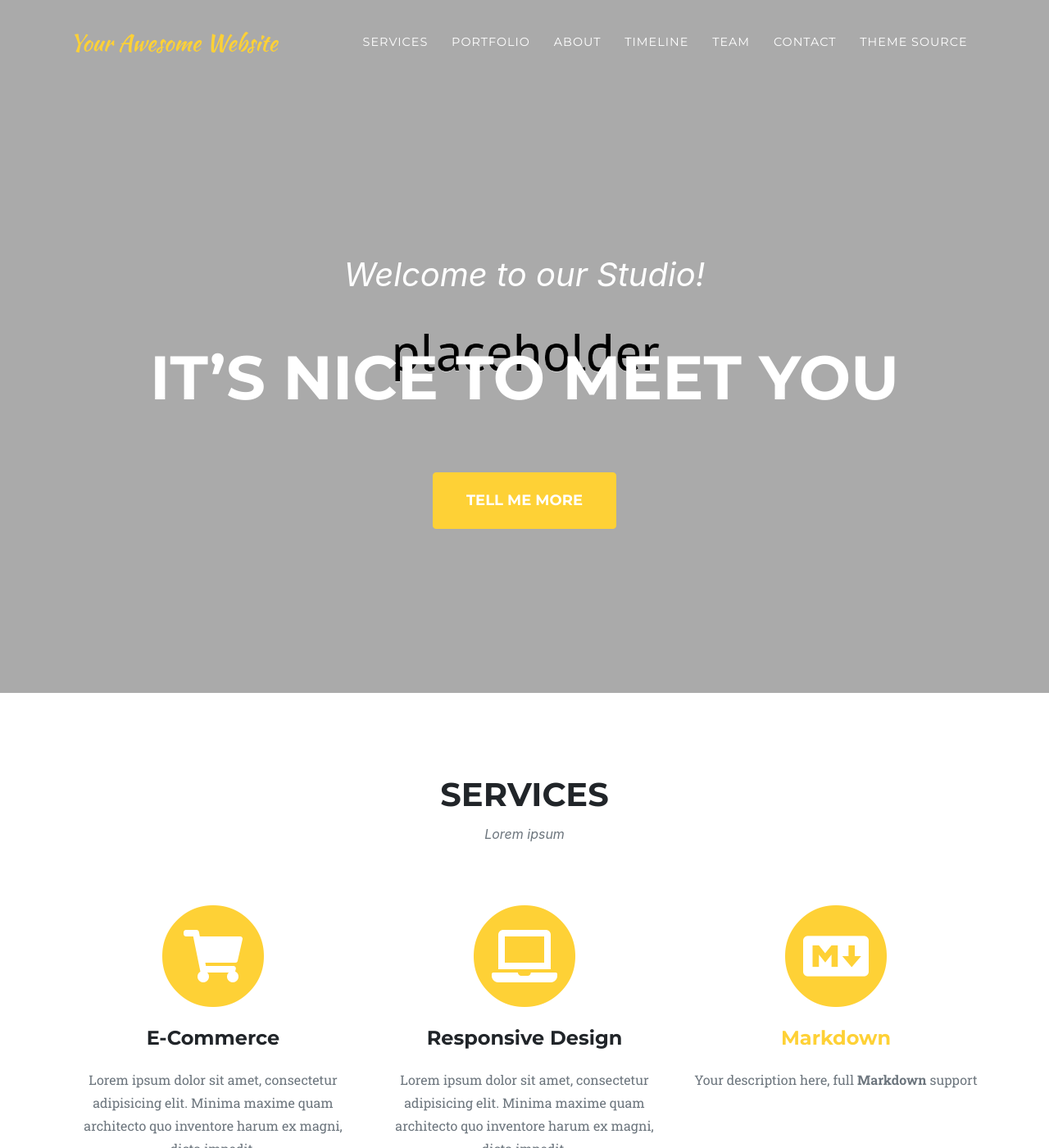
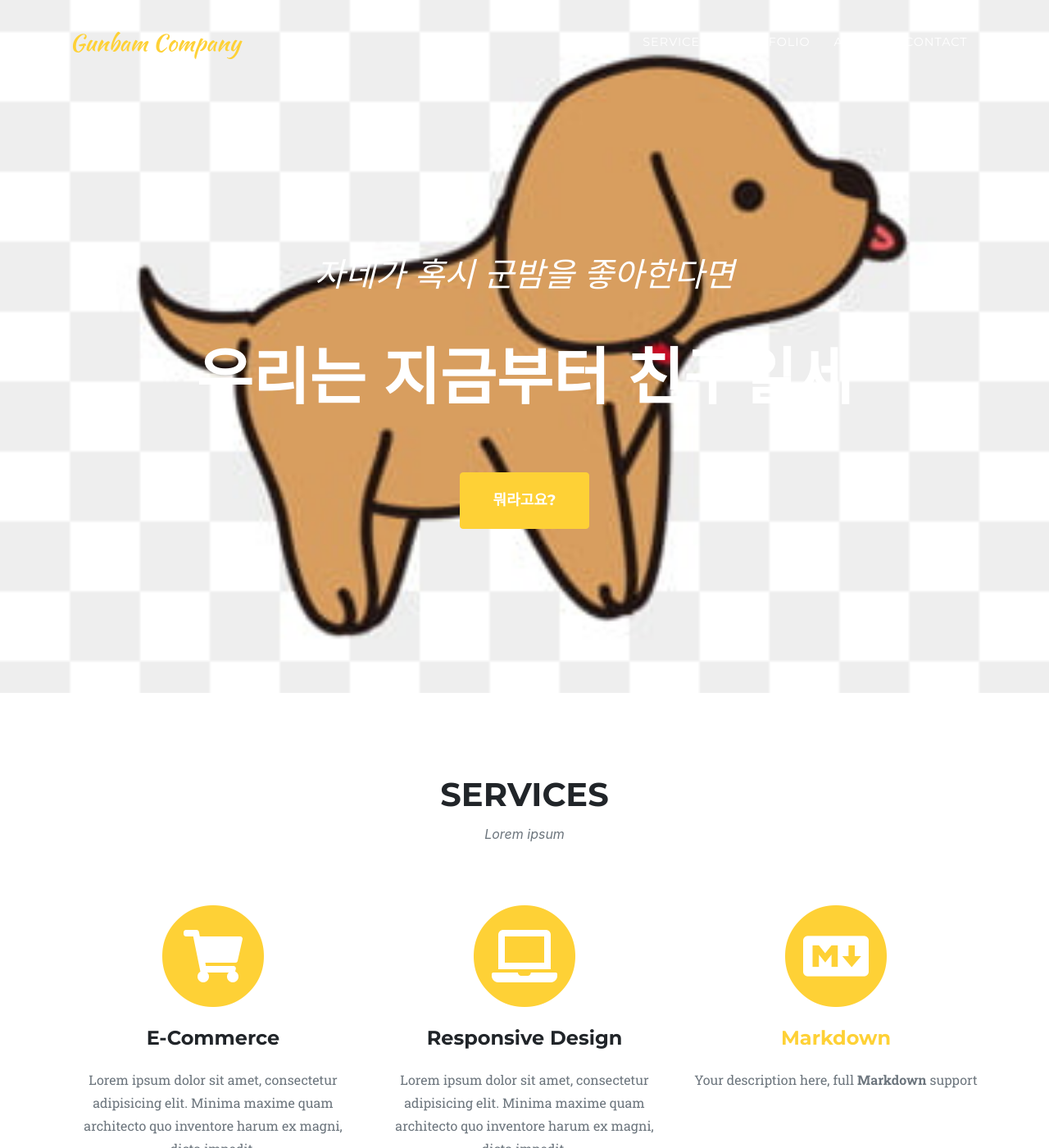
Before and after one commit to hms1218/gunbam, a Jekyll site: the page built from index.md, in a window 1280 px wide and 1400 px high. Shown: the whole window at 82% size. Built offline with Jekyll 4.4.1, drawn with Linux system fonts in a browser that asks for light colours; some web fonts are replaced; some of the changed text lies outside the part shown.

Commit message:
250311 수업

```diff
--- a/_config.yml
+++ b/_config.yml
@@ -13,13 +13,15 @@
 
 theme: jekyll-agency
 
-url    : "" # the base hostname & protocol for your site, e.g. http://example.com
-baseurl: "" # the subpath of your site, e.g. /blog
+# github 페이지로 배포 할 url 작성하기
+url    : "https://hms1218.github.io" # the base hostname & protocol for your site, e.g. http://example.com
+baseurl: "/gunbam" # the subpath of your site, e.g. /blog
 
-title      : Your Awesome Website
-email      : your-email@example.com #this is also the email contact forms will go to
-description: "Site description"
-author     : Your Name
+# 웹 페이지의 메타데이터
+title      : Gunbam Company
+email      : rhkwmq93@naver.com #this is also the email contact forms will go to
+description: "군밤을 사랑하는 사람 중에 나쁜 사람은 없다"
+author     : 군밤 사장
 # logo:     #optional, defaults to site title
   # path: assets\img\clients\creative-market.jpg
   # height: 60 #height in px, defaults to 52px
--- a/_data/navigation.yml
+++ b/_data/navigation.yml
@@ -17,14 +17,8 @@ en: &DEFAULT_EN
       section: portfolio
     - title: "About"
       section: about
-    - title: "Timeline"
-      section: timeline
-    - title: "Team"
-      section: team
     - title: "Contact"
       section: contact
-    - title: "Theme Source"
-      url: https://github.com/raviriley/agency-jekyll-theme/
 en-US:
   <<: *DEFAULT_EN
 en-CA:
--- a/_data/sitetext.yml
+++ b/_data/sitetext.yml
@@ -11,9 +11,9 @@
 # -----------------
 en: &DEFAULT_EN
   header:
-    title: Welcome to our Studio!
-    text: It's Nice To Meet You
-    button: Tell Me More
+    title: 자네가 혹시 군밤을 좋아한다면
+    text: 우리는 지금부터 친구일세
+    button: 뭐라고요?
     buttonlink: "#services"
 
   services:
@@ -37,97 +37,11 @@ en: &DEFAULT_EN
     section: portfolio
     closebutton: "Close Project"
 
-  timeline:
-    title: "Timeline"
-    text: "Lorem ipsum timeline"
-    section: timeline
-    # left is the default
-    #start_align: "left"
-    events:
-      - title: "Our Humble Beginnings"
-        year: "2009-2011"
-        desc: "Lorem ipsum dolor sit amet, consectetur adipisicing elit. Sunt ut voluptatum eius sapiente, totam reiciendis temporibus qui quibusdam, recusandae sit vero unde, sed, incidunt et ea quo dolore laudantium consectetur!"
-        image: assets/img/timeline/1.jpg
-        alt:
-      - title: "An Agency is Born"
-        year: "March 2011"
-        desc: "Lorem ipsum dolor sit amet, consectetur adipisicing elit. Sunt ut voluptatum eius sapiente, totam reiciendis temporibus qui quibusdam, recusandae sit vero unde, sed, incidunt et ea quo dolore laudantium consectetur!"
-        image: assets/img/timeline/2.jpg
-        alt:
-      - title: "Jekyll Theme is created"
-        year: "2019"
-        desc: "Ravi Riley converted Agency, a Bootstrap-based theme, into a Jekyll theme. The Jekyll theme can be installed as a Ruby gem, or remotely. For more information, visit the documentation."
-        image: assets/img/timeline/3.jpg
-        alt: image alt text
-      - title: "Title"
-        year: "2009-2011"
-        desc: "Your description here, **Markdown** is fully supported."
-        image: assets/img/timeline/4.jpg
-        alt:
-        # you can enforce the alignment
-        align: right
-    end: "Be Part <br> of Our <br> Story!"
-
   about:
     title: "About Us"
     text: "our story"
     body: "Lorem ipsum dolor sit amet, consectetur adipisicing elit. Aut eaque, laboriosam veritatis, quos non quis ad perspiciatis, totam corporis ea, alias ut unde. **Markdown** supported."
     section: about
-
-  clients:
-    section: clients
-    max-height: 100px
-    horizontal-scrolling: "" #"yes/no"
-    list:
-      - title: "envato"
-        url: https://github.com/raviriley/agency-jekyll-theme
-        logo: assets/img/clients/envato.jpg
-      - title: "designmodo"
-        url: https://github.com/raviriley/agency-jekyll-theme
-        logo: assets/img/clients/designmodo.jpg
-      - title: "themeforest"
-        url: https://github.com/raviriley/agency-jekyll-theme
-        logo: assets/img/clients/themeforest.jpg
-      - title: "Creative Market"
-        url: https://github.com/raviriley/agency-jekyll-theme
-        logo: assets/img/clients/creative-market.jpg
-
-  team:
-    title: "OUR AMAZING TEAM"
-    text: "Lorem ipsum dolor sit amet consectetur."
-    subtext: Lorem ipsum dolor sit amet, consectetur adipisicing elit. Aut eaque, laboriosam veritatis, quos non quis ad perspiciatis, totam corporis ea, alias ut unde. **Markdown** supported.
-    section: team
-    people:
-      - name: "Kay Garland"
-        role: "Lead Designer"
-        image: assets/img/team/500x500.jpg
-        social:
-          - url: https://twitter.com
-            icon: fab fa-twitter
-          - url: https://facebook.com
-            icon: fab fa-facebook-f
-          - url: https://linkedin.com
-            icon: fab fa-linkedin-in
-      - name: "Larry Parker"
-        role: "Lead Marketer"
-        image: assets/img/team/2.jpg
-        social:
-          - url: https://twitter.com
-            icon: fab fa-twitter
-          - url: https://facebook.com
-            icon: fab fa-facebook-f
-          - url: https://linkedin.com
-            icon: fab fa-linkedin-in
-      - name: "Diana Perterson"
-        role: "Lead Developer"
-        image: assets/img/team/500x500.jpg
-        social:
-          - url: https://twitter.com
-            icon: fab fa-twitter
-          - url: https://facebook.com
-            icon: fab fa-facebook-f
-          - url: https://linkedin.com
-            icon: fab fa-linkedin-in
 
   contact:
     title: "Contact Us"
--- a/_data/style.yml
+++ b/_data/style.yml
@@ -4,7 +4,7 @@
 #black: "#000"
 
 #Image Customization
-header-image: "../img/header.png"
+header-image: "../img/puppy.jpg"
 contact-image: "../img/contact.png"
 #Font Awesome icon for portfolio grid when an item is hovered over
 #portfolio-icon: fas fa-expand-arrows-alt fa-3x #default: fas fa-plus fa-3x
--- a/_includes/clients.html
+++ /dev/null
@@ -1,30 +0,0 @@
-<!-- Clients -->
-{% if site.locale and site.locale != "" and site.locale != nil %}
-  <section class="py-5" id="{{ site.data.sitetext[site.locale].clients.section | default: "clients" }}">
-    <div class="container">
-      <div class="row" {% if site.data.sitetext[site.locale].clients.horizontal-scrolling == "yes" %} id="scrolling-clients" {% endif %}>
-	    {% for client in site.data.sitetext[site.locale].clients.list %}
-        <div class="col-md-3 col-sm-6">
-          <a href="{{ client.url }}">
-            <img class="img-fluid d-block mx-auto" src="{{ client.logo }}" alt="{{ client.title }}" style="max-height: {{ site.data.sitetext[site.locale].clients.max-height | default: "100px" }}">
-          </a>
-        </div>
-	    {% endfor %}
-      </div>
-    </div>
-  </section>
-{% else %}
-<section class="py-5" id="{{ site.data.sitetext.clients.section | default: "clients" }}">
-  <div class="container">
-    <div class="row" {% if site.data.sitetext.clients.horizontal-scrolling == "yes" %} id="scrolling-clients" {% endif %}>
-    {% for client in site.data.sitetext.clients.list %}
-      <div class="col-md-3 col-sm-6">
-        <a href="{{ client.url }}">
-          <img class="img-fluid d-block mx-auto" src="{{ client.logo }}" alt="{{ client.title }}" style="max-height: {{ site.data.sitetext.clients.max-height | default: "100px" }}">
-        </a>
-      </div>
-    {% endfor %}
-    </div>
-  </div>
-</section>
-{% endif %}
--- a/_includes/team.html
+++ /dev/null
@@ -1,75 +0,0 @@
-<!-- Team -->
-{% if site.locale and site.locale != "" and site.locale != nil %}
-<section class="page-section" id="{{ site.data.sitetext[site.locale].team.section | default: "team" }}">
-<div class="container">
-  <div class="row">
-	<div class="col-lg-12 text-center">
-	  <h2 class="section-heading text-uppercase">{{ site.data.sitetext[site.locale].team.title }}</h2>
-	  <h3 class="section-subheading text-muted">{{ site.data.sitetext[site.locale].team.text }}</h3>
-	</div>
-  </div>
-  <div class="row d-flex justify-content-center">
-  {% for person in site.data.sitetext[site.locale].team.people %}
-	<div class="col-sm-4">
-	  <div class="team-member">
-		<img class="mx-auto rounded-circle" src="{{ person.image }}" alt="">
-		<h4>{{ person.name }}</h4>
-		<p class="text-muted">{{ person.role }}</p>
-		<ul class="list-inline social-buttons">
-		{% for network in person.social %}
-		  <li class="list-inline-item">
-			<a href="{{ network.url }}">
-			  <i class="{{ network.icon }}"></i>
-			</a>
-		  </li>
-		{% endfor %}
-		</ul>
-	  </div>
-	</div>
-  {% endfor %}
-  </div>
-  <div class="row">
-	<div class="col-lg-8 mx-auto text-center">
-	  <div class="large text-muted">{{ site.data.sitetext[site.locale].team.subtext | markdownify }}</div>
-	</div>
-  </div>
-</div>
-</section>
-{% else %}
-<section class="page-section" id="{{ site.data.sitetext.team.section | default: "team" }}">
-	<div class="container">
-	  <div class="row">
-		<div class="col-lg-12 text-center">
-		  <h2 class="section-heading text-uppercase">{{ site.data.sitetext.team.title }}</h2>
-		  <h3 class="section-subheading text-muted">{{ site.data.sitetext.team.text }}</h3>
-		</div>
-	  </div>
-	  <div class="row d-flex justify-content-center">
-	  {% for person in site.data.sitetext.team.people %}
-		<div class="col-sm-4">
-		  <div class="team-member">
-			<img class="mx-auto rounded-circle" src="{{ person.image }}" alt="">
-			<h4>{{ person.name }}</h4>
-			<p class="text-muted">{{ person.role }}</p>
-			<ul class="list-inline social-buttons">
-			{% for network in person.social %}
-			  <li class="list-inline-item">
-				<a href="{{ network.url }}">
-				  <i class="{{ network.icon }}"></i>
-				</a>
-			  </li>
-			{% endfor %}
-			</ul>
-		  </div>
-		</div>
-	  {% endfor %}
-	  </div>
-	  <div class="row">
-		<div class="col-lg-8 mx-auto text-center">
-		  <div class="large text-muted">{{ site.data.sitetext.team.subtext | markdownify }}</div>
-		</div>
-	  </div>
-	</div>
-</section>
-{% endif %}
-<!-- End Team -->
--- a/_includes/timeline.html
+++ /dev/null
@@ -1,121 +0,0 @@
-<!-- About -->
-{% if site.locale and site.locale != "" and site.locale != nil %}
-  <section class="bg-light page-section" id="{{ site.data.sitetext[site.locale].timeline.section | default: "about" }}">
-    <div class="container">
-      <div class="row">
-        <div class="col-lg-12 text-center">
-          <h2 class="section-heading text-uppercase">{{ site.data.sitetext[site.locale].timeline.title | markdownify | default: "About" }}</h2>
-          <h3 class="section-subheading text-muted">{{ site.data.sitetext[site.locale].timeline.text | default: "timeline"}}</h3>
-        </div>
-      </div>
-      <div class="row">
-        <div class="col-lg-12">
-          <ul class="timeline">
-      {%- assign align = site.data.sitetext[site.locale].timeline.start_align -%}
-      {%- for event in site.data.sitetext[site.locale].timeline.events -%}
-            {%- if align == "right" -%}
-              {%- if event.align and event.align == "left" -%}
-                {%- assign align = "right" -%}
-                <li>
-              {%- else -%}
-                {%- assign align = "left" %}
-                <li class="timeline-inverted">
-              {% endif %}
-            {% else %}
-              {%- if event.align and event.align == "right" -%}
-                {%- assign align = "left" -%}
-                <li class="timeline-inverted">
-              {%- else -%}
-                {%- assign align = "right" %}
-                <li>
-              {% endif %}
-            {%- endif -%}
-              <div class="timeline-image">
-                <img class="rounded-circle img-fluid" src="{{ event.image }}" alt="{{ event.alt | default: ""}}">
-              </div>
-              <div class="timeline-panel">
-                <div class="timeline-heading">
-                  <h4>{{ event.year | markdownify }}</h4>
-                  <h4 class="subheading">{{ event.title }}</h4>
-                </div>
-                <div class="timeline-body">
-                  <div class="text-muted">{{ event.desc | markdownify }}</div>
-                </div>
-              </div>
-            </li>
-		  {% endfor %}
-
-		  {% if site.data.sitetext[site.locale].timeline.end %}
-			<li class="timeline-inverted">
-              <div class="timeline-image">
-                <h4>{{ site.data.sitetext[site.locale].timeline.end }}</h4>
-              </div>
-            </li>
-		  {% endif %}
-
-          </ul>
-        </div>
-      </div>
-    </div>
-  </section>
-{% else %}
-<section class="bg-light page-section" id="{{ site.data.sitetext.timeline.section | default: "about" }}">
-  <div class="container">
-    <div class="row">
-      <div class="col-lg-12 text-center">
-        <h2 class="section-heading text-uppercase">{{ site.data.sitetext.timeline.title | markdownify | default: "About" }}</h2>
-        <h3 class="section-subheading text-muted">{{ site.data.sitetext.timeline.text | default: "timeline"}}</h3>
-      </div>
-    </div>
-    <div class="row">
-      <div class="col-lg-12">
-        <ul class="timeline">
-    {%- assign align = site.data.sitetext.timeline.start_align -%}
-    {%- for event in site.data.sitetext.timeline.events -%}
-          {%- if align == "right" -%}
-            {%- if event.align and event.align == "left" -%}
-              {%- assign align = "right" -%}
-              <li>
-            {%- else -%}
-              {%- assign align = "left" %}
-              <li class="timeline-inverted">
-            {% endif %}
-          {% else %}
-            {%- if event.align and event.align == "right" -%}
-              {%- assign align = "left" -%}
-              <li class="timeline-inverted">
-            {%- else -%}
-              {%- assign align = "right" %}
-              <li>
-            {% endif %}
-          {%- endif -%}
-            <div class="timeline-image">
-              <img class="rounded-circle img-fluid" src="{{ event.image }}" alt="{{ event.alt | default: ""}}">
-            </div>
-            <div class="timeline-panel">
-              <div class="timeline-heading">
-                <h4>{{ event.year | markdownify }}</h4>
-                <h4 class="subheading">{{ event.title }}</h4>
-              </div>
-              <div class="timeline-body">
-                <div class="text-muted">{{ event.desc | markdownify }}</div>
-              </div>
-            </div>
-          </li>
-    {% endfor %}
-
-    {% if site.data.sitetext.timeline.end %}
-    <li class="timeline-inverted">
-            <div class="timeline-image">
-              <h4>{{ site.data.sitetext.timeline.end }}</h4>
-            </div>
-          </li>
-    {% endif %}
-
-        </ul>
-      </div>
-    </div>
-  </div>
-</section>
-{% endif %}
-<!-- End About -->
--- a/_layouts/home.html
+++ b/_layouts/home.html
@@ -6,7 +6,4 @@ layout: default
 {% include services.html %}
 {% include portfolio_grid.html %}
 {% include about.html %}
-{% include timeline.html %}
-{% include team.html %}
-{% include clients.html %}
 {% include contact.html %}
```
Also changed, not shown: assets/img/dog.png (added), assets/img/gunbam.png (added), assets/img/puppy.jpg (added).
